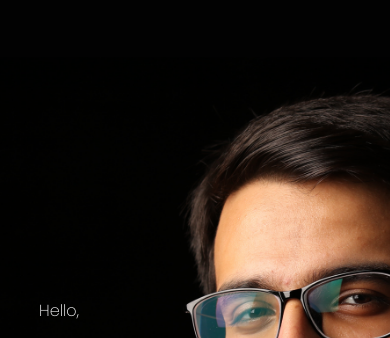
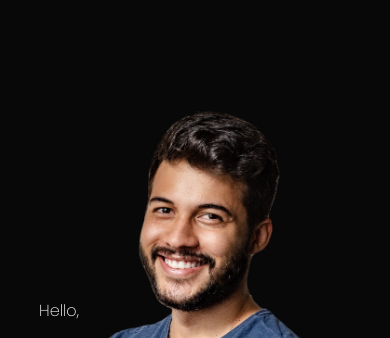
Before and after one commit to jhaami/rahulportfolio, a plain HTML site: page index.html in a window 390 px wide. Shown: the part 103-441 px from the top of the page. Drawn offline with Linux system fonts and the light colour scheme; files whose address does not match are found by name.

Commit message:
Update style.css

```diff
--- a/style.css
+++ b/style.css
@@ -13,12 +13,22 @@ body{
     font-size: 15px;
     line-height: 1.5;
 }
-#header{
+/* #header{
     width: 100%;
     height: 100vh;
     background-image: url(images/background.png);
     background-size: cover;
     background-position: center;
+} */
+#header{
+    width: 100%;
+    height: 100vh;
+    background-image: url(image.png);
+
+    background-repeat: no-repeat;
+background-size: 400px 600px;
+background-position: right;
+
 }
 nav #logo{
     margin: 0;
@@ -354,12 +364,16 @@ nav .fas{
 /* css for small screen */
 @media screen and (max-width: 700px){
 
-     #header{
+/*      #header{
         background-image: url(images/phone-background.png);
      }
-
+      */
     .header-text h1{
         font-size: 30px;
+    }
+    #about {
+        padding: 80px 0px;
+        color: #ababab;
     }
     .header-text{
         margin-top: 100%;
```
